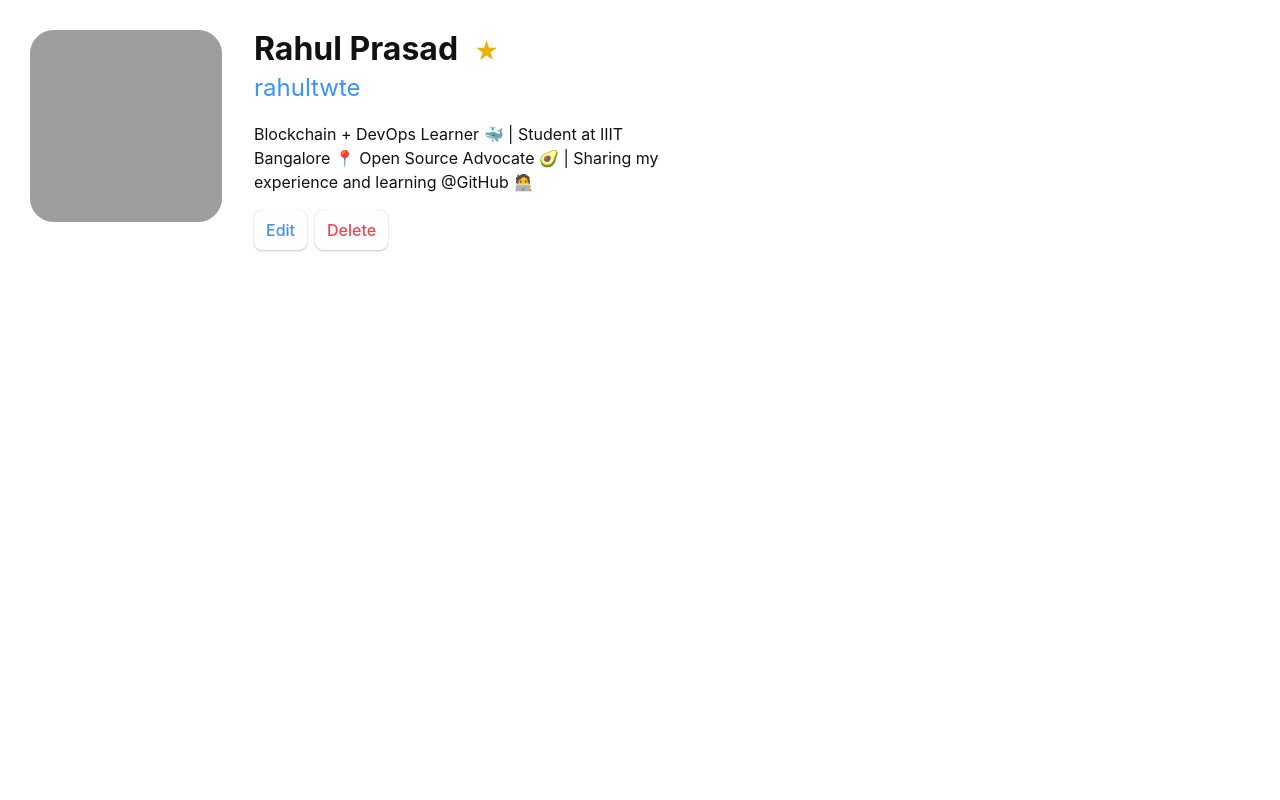
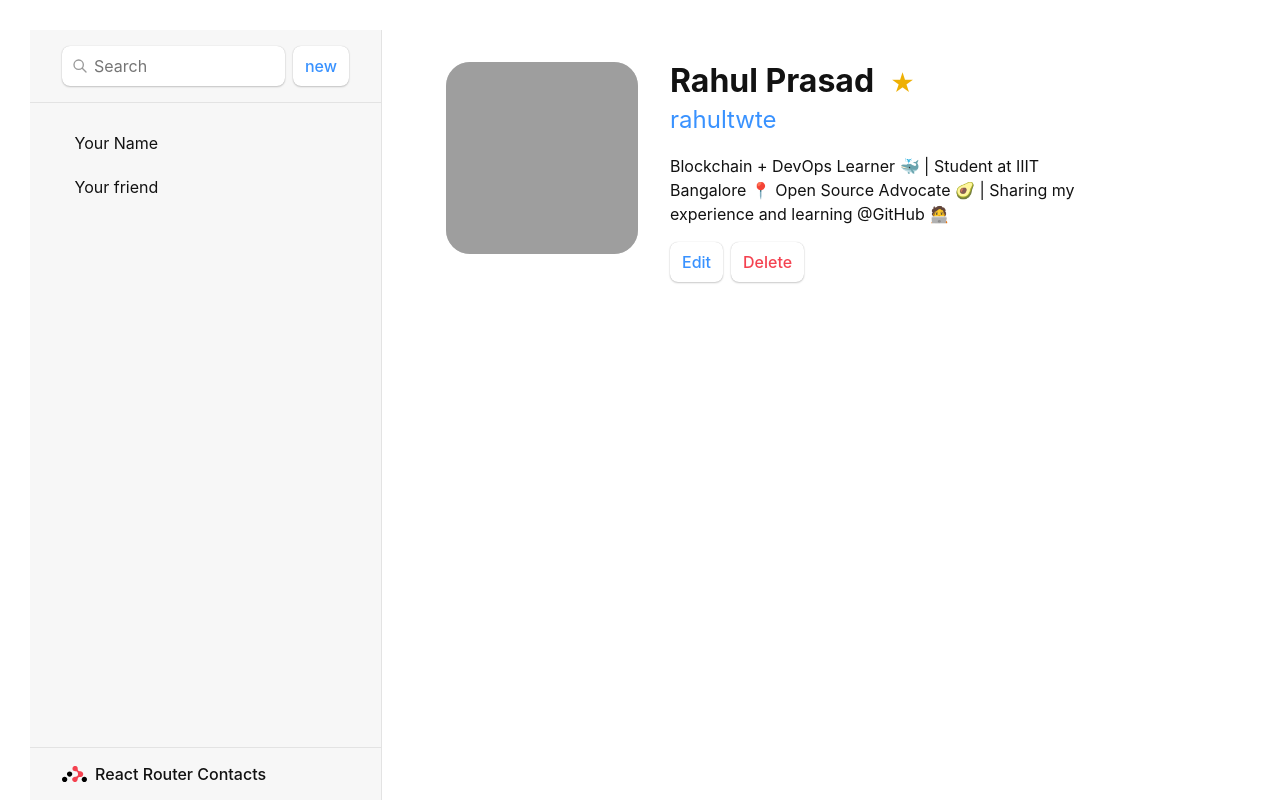
Before and after one commit to Rahul-Prasad-07/Router-Project, a React (Vite) app: page /contacts/1 in a window 1280 px wide. Built offline with nearby package versions, Linux system fonts and the light colour scheme; grey boxes are pictures that could not be loaded.

Commit message:
adding children element in root path

```diff
--- a/src/routes/root.jsx
+++ b/src/routes/root.jsx
@@ -1,4 +1,5 @@
 // Create the root layout component
+import { Outlet } from "react-router-dom"
 
 export default function Root(){
 
@@ -33,7 +34,9 @@ export default function Root(){
             </nav>
 
         </div>
-        <div id="detail"></div>
+        <div id="detail">
+            <Outlet />
+        </div>
 
         </>
     )
```
Also changed, not shown: src/main.jsx (+13 -4 lines).
